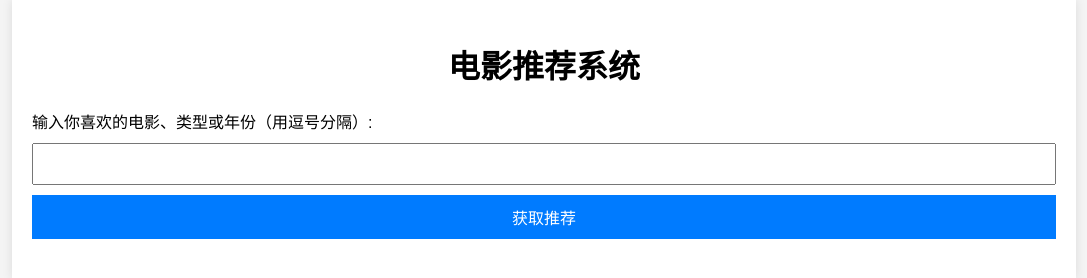
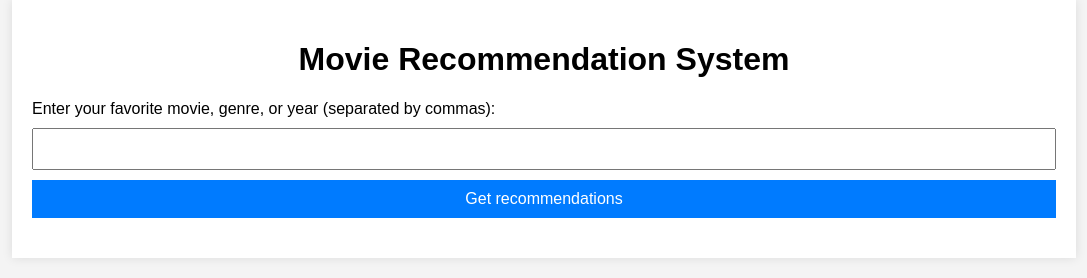
Before and after one commit to Jimmy-Jiang258/ICS_Project, a plain HTML site: page index.html in a window 1280 px wide. Shown: the whole page, without its empty margins (96-1183 px from the left). Drawn offline with Linux system fonts and the light colour scheme.

Commit message:
update index.html to translate chinese to english

```diff
--- a/index.html
+++ b/index.html
@@ -58,11 +58,11 @@
 </head>
 <body>
     <div class="container">
-        <h1>电影推荐系统</h1>
+        <h1>Movie Recommendation System        </h1>
         <form id="recommendationForm">
-            <label for="favorites">输入你喜欢的电影、类型或年份（用逗号分隔）:</label>
+            <label for="favorites">Enter your favorite movie, genre, or year (separated by commas):</label>
             <input type="text" id="favorites" name="favorites" required>
-            <input type="submit" value="获取推荐">
+            <input type="submit" value="Get recommendations">
         </form>
         <div class="results" id="results"></div>
     </div>
@@ -86,7 +86,7 @@
                     data.forEach(movie => {
                         const movieDiv = document.createElement('div');
                         movieDiv.classList.add('movie');
-                        movieDiv.innerHTML = `<strong>${movie.title}</strong> - 评分: ${movie.vote_average}`;
+                        movieDiv.innerHTML = `<strong>${movie.title}</strong> - average rating: ${movie.vote_average}`;
                         const overviewDiv = document.createElement('div');
                         overviewDiv.classList.add('overview');
                         overviewDiv.innerText = movie.overview;
@@ -97,7 +97,7 @@
                         resultsDiv.appendChild(movieDiv);
                     });
                 } else {
-                    resultsDiv.innerHTML = '没有找到推荐的电影。';
+                    resultsDiv.innerHTML = 'No recommended movies found.';
                 }
             })
             .catch(error => console.error('Error:', error));
```
